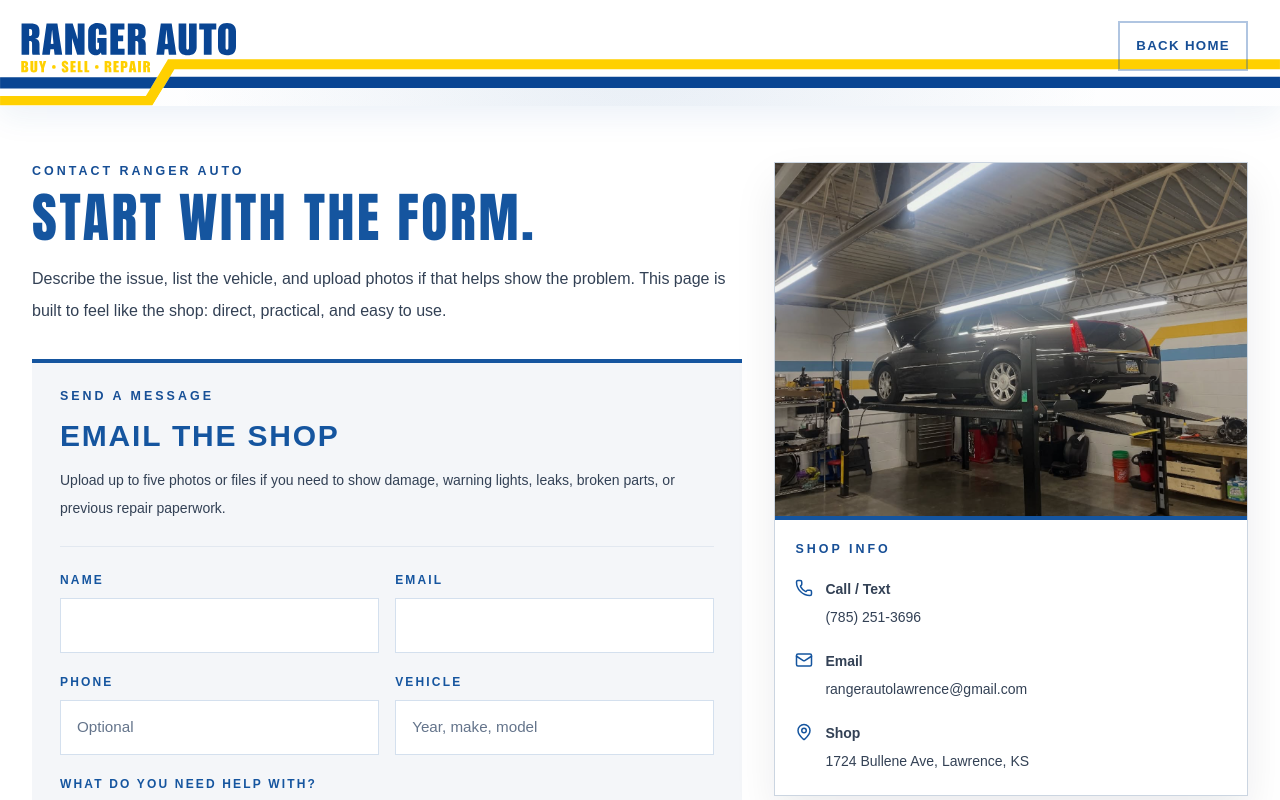
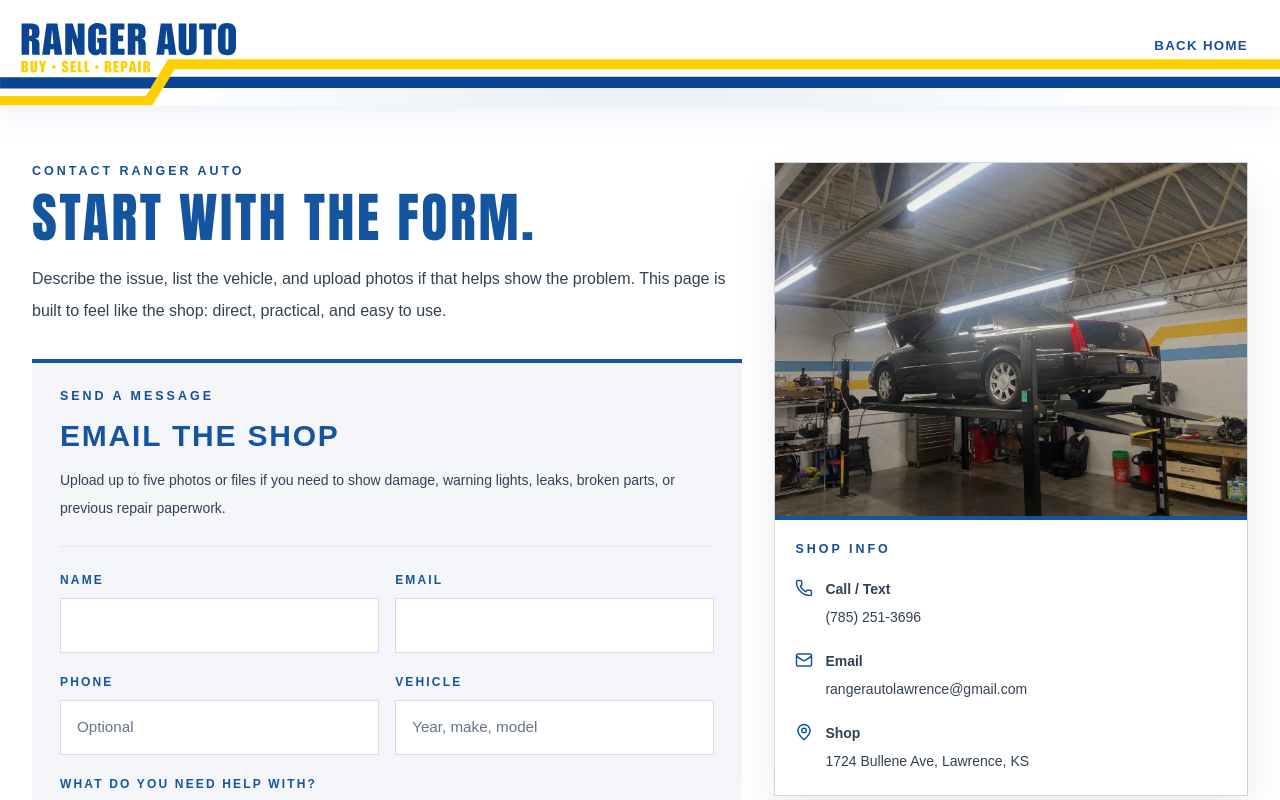
Before and after one commit to relentlessreed/ranger-auto, a Next.js app: page /contact in a window 1280 px wide. Shown: the top 800 px of the page. Built offline with nearby package versions, Linux system fonts and the light colour scheme.

Commit message:
perfect-for-now-again

```diff
--- a/components/public/site-header.tsx
+++ b/components/public/site-header.tsx
@@ -47,7 +47,7 @@ export function SiteHeader({ isContactPage = false }: SiteHeaderProps) {
             </Link>
 
             {isContactPage ? (
-              <Link href="/" className="header-nav-button site-header-nav-entry">
+              <Link href="/" className="header-nav-link site-header-nav-entry">
                 Back Home
               </Link>
             ) : (
```
